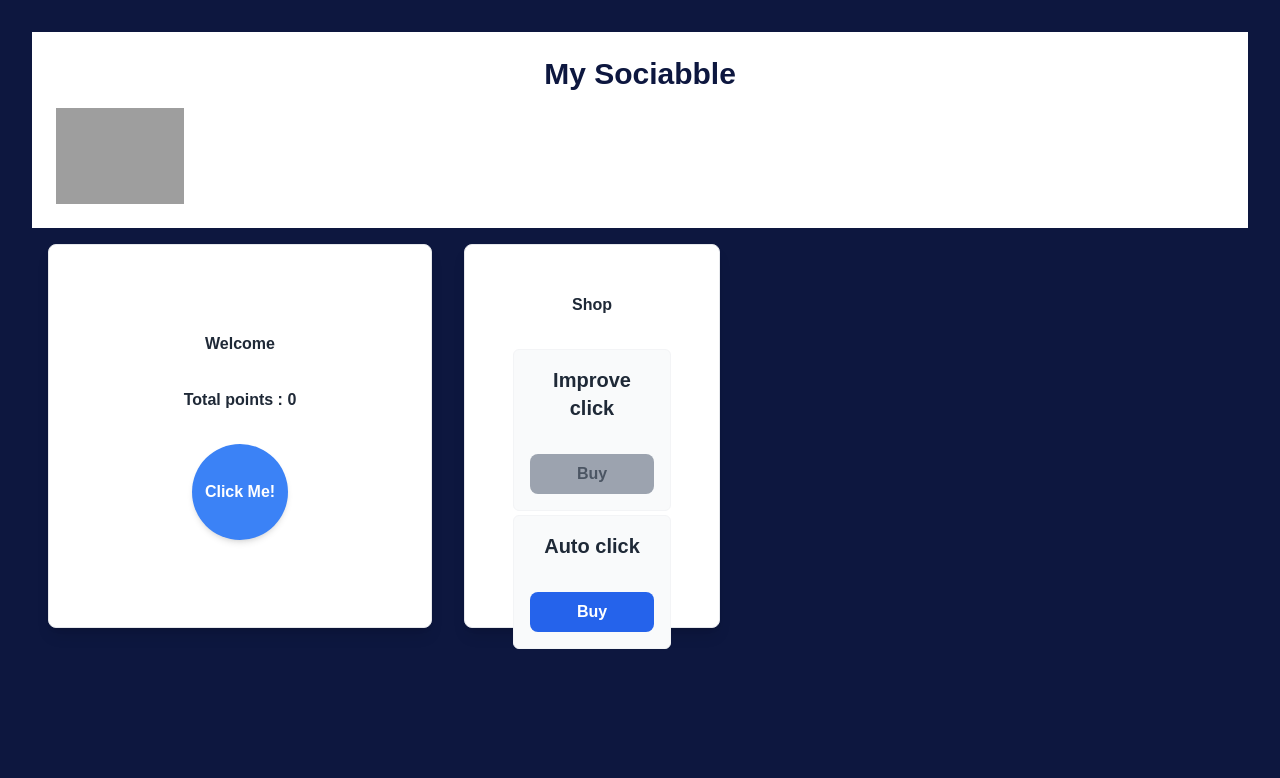
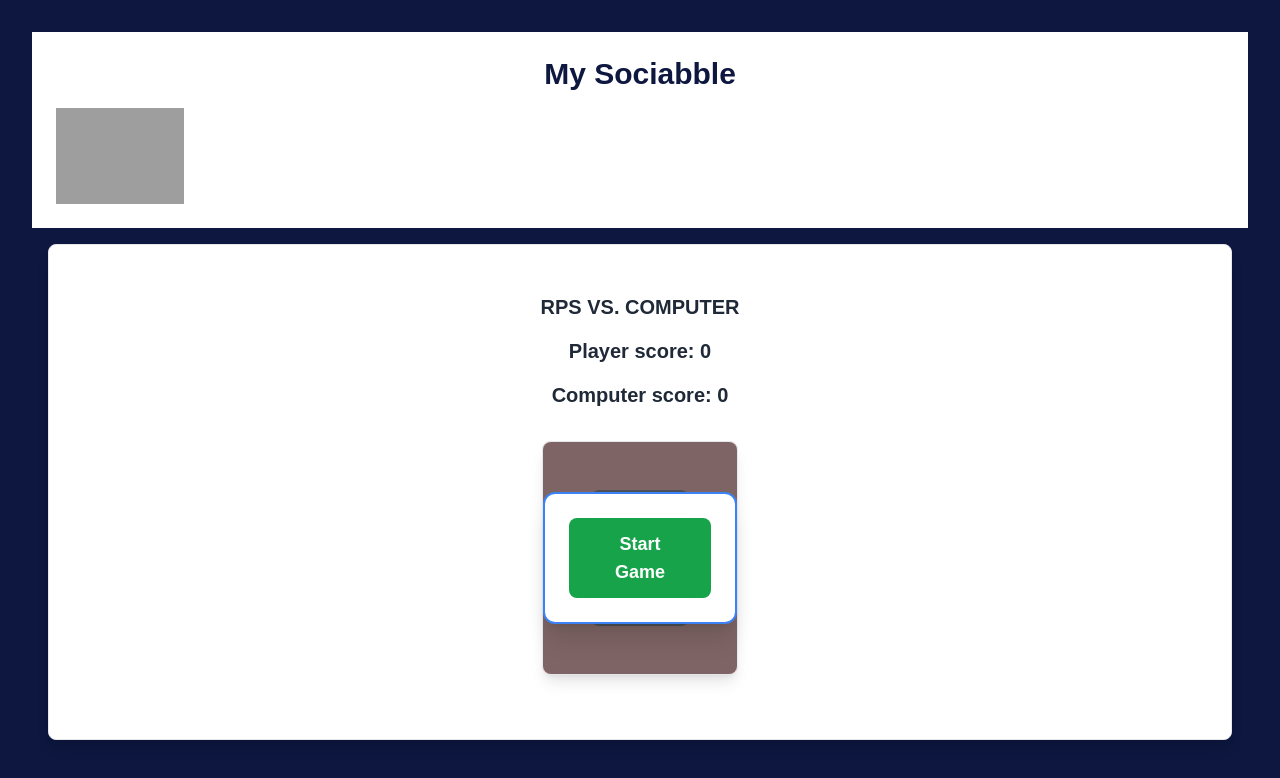
Before and after one commit to SantiagoH10/jsx_exercices, a React (Vite) app in the folder clicker-game/: page / in a window 1280 px wide. Shown: the top 778 px of the page. Built offline with nearby package versions, Linux system fonts and the light colour scheme; grey boxes are pictures that could not be loaded.

Commit message:
rps game

```diff
--- a/clicker-game/src/App.jsx
+++ b/clicker-game/src/App.jsx
@@ -15,6 +15,7 @@ function MySociabble() {
   )
 }
 
+//#region Clicker game
 class ClickUpgrade {
   constructor(level, name, cost, improvement) {
     this.level = level,
@@ -41,33 +42,37 @@ const clickUpgrades = [
 ];
 
 const autoUpgrades = [
-  new AutoUpgrade(1, "Basic Auto-Clicker", 50, 1),
-  new AutoUpgrade(2, "Advanced Auto-Clicker", 200, 5)
+  new AutoUpgrade(1, "Basic Auto-Clicker", 10, 1),
+  new AutoUpgrade(2, "Advanced Auto-Clicker", 20, 5)
 ];
 
 function ClickerGame() {
   const [points, setPoints] = useState(0);
   const [pointPerClick, setPointsPerClick] = useState(1);
   const [pointsPerSecond, setPointsPerSecond] = useState(0);
-  const [upgrades, setUpgrades] = useState({click: 0, auto: 0})
+  const [upgrades, setUpgrades] = useState({click: 0, auto: 0});
+
+  useEffect(() => {
+    if (pointsPerSecond > 0) {
+      const intervalId = setInterval(() => {
+        setPoints(prevPoints => prevPoints + pointsPerSecond);
+      }, 1000);
+
+      return () => clearInterval(intervalId);
+    }
+  }, [pointsPerSecond]);
 
   function purchaseUpgrade(type, upgradeIndex) {
     if (type === "click") {
-      console.log(upgradeIndex);
-      if (upgradeIndex >= clickUpgrades.length) return;
-
       setPoints(prevPoints => prevPoints - clickUpgrades[upgradeIndex].cost);
       setPointsPerClick(prevPointPerClick =>
         prevPointPerClick + clickUpgrades[upgradeIndex].improvement
       );
-      console.log(upgrades.click);
       setUpgrades(prevUpgrades => ({
         ...prevUpgrades,
         click: prevUpgrades.click + 1
       }));
     } else if (type === "auto") {
-      if (upgradeIndex >= autoUpgrades.length) return;
-
       setPoints(prevPoints => prevPoints - autoUpgrades[upgradeIndex].cost);
       setUpgrades(prevUpgrades => ({
         ...prevUpgrades,
@@ -77,7 +82,6 @@ function ClickerGame() {
         prevPointPerSec + autoUpgrades[upgradeIndex].improvement
       );
     }
-    console.log(upgrades.click);
   }
 
   return(
@@ -102,7 +106,16 @@ function ClickerGame() {
         </p>
         <div className="bg-gray-50 p-4 mb-1 rounded-md border border-gray-100 space-y-4">
           <p className="text-xl font-bold text-gray-800 mb-4">
-            Improve click
+            Click upgrade
+          </p>
+          <p className="text-base font-bold text-gray-800 mb-4">
+            {upgrades.click < clickUpgrades.length ? clickUpgrades[upgrades.click].name : clickUpgrades[upgrades.click-1].name}
+          </p>
+          <p className="text-sm font-bold text-gray-800 mb-4">
+            {upgrades.click < clickUpgrades.length ? clickUpgrades[upgrades.click].improvShop : clickUpgrades[upgrades.click-1].improvShop}
+          </p>
+          <p className="text-xs font-bold text-gray-800 mb-4">
+            {upgrades.click < clickUpgrades.length ? `Cost : ${clickUpgrades[upgrades.click].cost} clicks` : `Cost : ${clickUpgrades[upgrades.click-1].cost} clicks`}
           </p>
           <button
             disabled={upgrades.click >= clickUpgrades.length || points < clickUpgrades[upgrades.click].cost}
@@ -120,22 +133,170 @@ function ClickerGame() {
             Auto click
           </p>
           <button
-            className="bg-blue-600 hover:bg-blue-700 text-white font-semibold py-2 px-4 rounded-lg transition-colors duration-200 w-full"
+            disabled={upgrades.auto >= autoUpgrades.length || points < autoUpgrades[upgrades.auto].cost}
+            className={upgrades.auto < autoUpgrades.length && points >= autoUpgrades[upgrades.auto].cost
+              ? "bg-blue-600 hover:bg-blue-700 text-white font-semibold py-2 px-4 rounded-lg transition-colors duration-200 w-full"
+              : "bg-gray-400 text-gray-600 cursor-not-allowed font-semibold py-2 px-4 rounded-lg transition-colors duration-200 w-full"
+            }
+            onClick={() => purchaseUpgrade("auto", upgrades.auto)}
           >
-            Buy
+            {upgrades.auto < autoUpgrades.length ? "Buy" : "Max level"}
           </button>
         </div>
       </div>
     </div>
   )
 }
+//#endregion
+
+//#region Rock-Paper-Scissors
+const getEmoji = (choice) => {
+  const emojis = {
+    0: '🪨', // Rock
+    1: '📄', // Paper
+    2: '✂️'  // Scissors
+  };
+  return emojis[choice];
+};
+
+const GameResult = ({ outcome, playerX, computerX }) => {
+  const getResultText = () => {
+    if (outcome === 1) return 'You Win!';
+    if (outcome === 2) return 'You Lose!';
+    return 'Tie!';
+  };
+
+  return (
+    <div className="mt-4 p-4 bg-gray-500 rounded-lg">
+      <h2 className="text-xl font-bold text-center">{getResultText()}</h2>
+      <p className="text-center">
+        You: {getEmoji(playerX)} vs Computer: {getEmoji(computerX)}
+      </p>
+    </div>
+  );
+};
+
+
+
+function RpsGame() {
+
+  const rockID = 0;
+  const paperID = 1;
+  const scissorsID = 2;
+
+
+  function randRps() {
+    return Math.floor(Math.random() * 3);
+  }
+
+  const [gameStatus, setGameStatus] = useState('new-game');
+  const [score, setScore] = useState({player: 0, computer: 0});
+  const [playerX, setPlayerX] = useState(null);
+  const [round, setRound] = useState(0);
+  const [gameResult, setGameResult] = useState(null);
+
+  const winCode = (player, computer) => {
+    return (player - computer + 3) % 3
+  }
+
+  useEffect(() => {
+    if (playerX !== null) {
+      const computerX = randRps();
+      const outcome = winCode(playerX, computerX);
+
+      setScore(prev => {
+        if (outcome === 1) {
+          return { ...prev, player: prev.player + 1 };
+        } else if (outcome === 2) {
+          return { ...prev, computer: prev.computer + 1 };
+        } else {
+          return prev;
+        }
+      });
+
+      setGameResult( {outcome, playerX, computerX});
+      setGameStatus('new-round');
+  }},[playerX]);
+
+  function newRound() {
+    setRound(prevRound => prevRound + 1);
+    setPlayerX(null);
+    setGameStatus('play');
+  }
+
+  return(
+    <div className="m-4 bg-white p-12 rounded-lg shadow-lg border border-gray-200 w-auto h-auto flex flex-col items-center justify-center">
+      <p className="text-xl font-bold text-gray-800 mb-4">
+        RPS VS. COMPUTER
+      </p>
+      <p className="text-xl font-bold text-gray-800 mb-4">
+        Player score: {score.player}
+      </p>
+      <p className="text-xl font-bold text-gray-800 mb-4">
+        Computer score: {score.computer}
+      </p>
+      <div className="relative m-4 bg-red-200 p-12 rounded-lg shadow-lg border border-gray-200 w-auto h-auto flex flex-col items-center justify-center">
+        <button
+          disabled={gameStatus !== 'play'}
+          className={gameStatus !== 'play'
+            ? "bg-gray-400 text-gray-600 cursor-not-allowed font-semibold py-2 px-4 rounded-lg transition-colors duration-200 w-full"
+            : "bg-blue-600 hover:bg-blue-700 text-white font-semibold py-2 px-4 rounded-lg transition-colors duration-200 w-full"
+          }
+          onClick={() => setPlayerX(rockID)}
+        >
+          Rock
+        </button>
+        <button
+          disabled={gameStatus !== 'play'}
+          className={gameStatus !== 'play'
+            ? "m-2 bg-gray-400 text-gray-600 cursor-not-allowed font-semibold py-2 px-4 rounded-lg transition-colors duration-200 w-full"
+            : "m-2 bg-blue-600 hover:bg-blue-700 text-white font-semibold py-2 px-4 rounded-lg transition-colors duration-200 w-full"
+          }
+          onClick={() => setPlayerX(paperID)}
+        >
+          Paper
+        </button>
+        <button
+          disabled={gameStatus !== 'play'}
+          className={gameStatus !== 'play'
+            ? "bg-gray-400 text-gray-600 cursor-not-allowed font-semibold py-2 px-4 rounded-lg transition-colors duration-200 w-full"
+            : "bg-blue-600 hover:bg-blue-700 text-white font-semibold py-2 px-4 rounded-lg transition-colors duration-200 w-full"
+          }
+          onClick={() => setPlayerX(scissorsID)}
+        >
+          Scissors
+        </button>
+      {round === 0 || gameStatus === 'new-round' ?
+        <div className="absolute inset-0 bg-black bg-opacity-50 flex items-center justify-center rounded-lg">
+          <div className="bg-white p-6 rounded-xl shadow-xl border-2 border-blue-500">
+            <button
+              onClick={() => newRound()}
+              className="bg-green-600 hover:bg-green-700 text-white font-bold py-3 px-6 rounded-lg transition-colors duration-200 text-lg"
+            >
+              {round === 0 ? "Start Game" : "New Round"}
+            </button>
+          </div>
+        </div>
+      : ''}
+      </div>
+      {gameResult && gameStatus !== "play" && (
+        <GameResult
+          outcome={gameResult.outcome}
+          playerX={gameResult.playerX}
+          computerX={gameResult.computerX}
+        />
+      )}
+    </div>
+  )
+}
+//#endregion
 
 
 function App() {
   return (
     <div>
       <MySociabble/>
-      <ClickerGame/>
+      <RpsGame/>
     </div>
   )
 }
```
